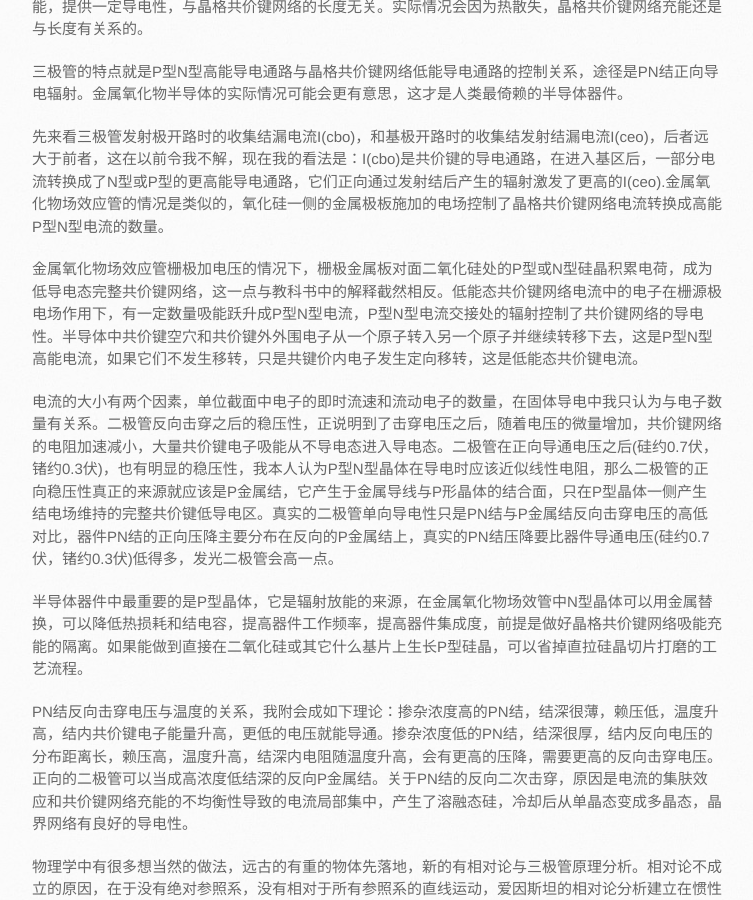
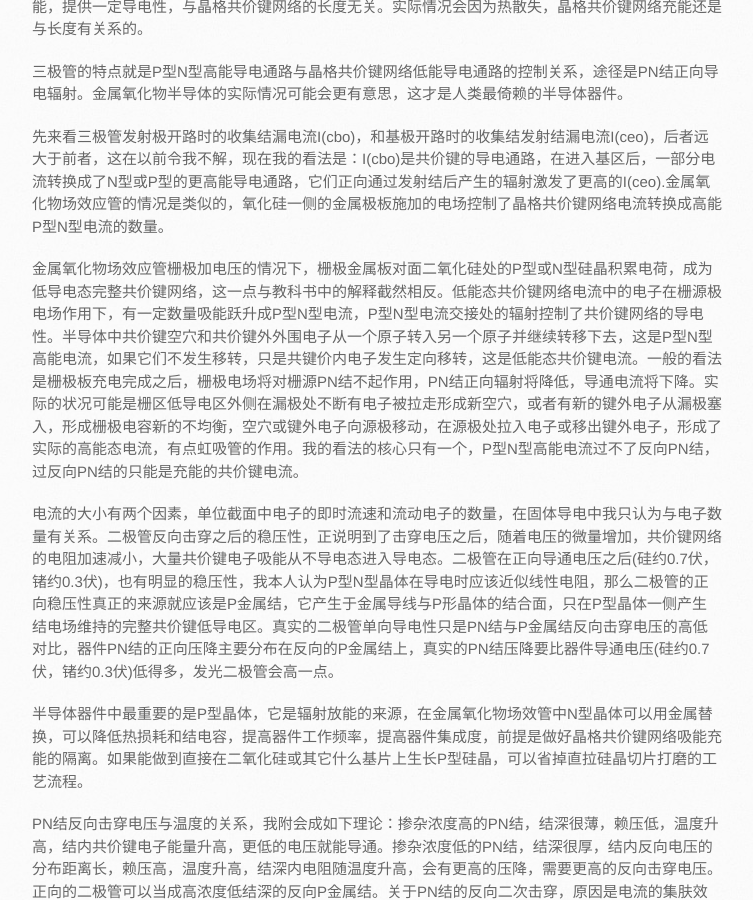
Before and after one commit to xuiv/xuiv.github.io, a Jekyll site: the page built from _posts/2019-05-28-triode-theory.markdown, in a window 1280 px wide and 900 px high, scrolled down 1133 px. Shown: the whole window, without its empty margins (138-891 px from the left). Built offline with Jekyll 4.4.1, drawn with Linux system fonts in a browser that asks for light colours; some web fonts are replaced.

Commit message:
Update 2019-05-28-triode-theory.markdown

```diff
--- a/_posts/2019-05-28-triode-theory.markdown
+++ b/_posts/2019-05-28-triode-theory.markdown
@@ -23,7 +23,7 @@ PN结加正向电压的情况，在结电场电压内，硅约0.7伏，锗约0.3
 
 先来看三极管发射极开路时的收集结漏电流I(cbo)，和基极开路时的收集结发射结漏电流I(ceo)，后者远大于前者，这在以前令我不解，现在我的看法是：I(cbo)是共价键的导电通路，在进入基区后，一部分电流转换成了N型或P型的更高能导电通路，它们正向通过发射结后产生的辐射激发了更高的I(ceo).金属氧化物场效应管的情况是类似的，氧化硅一侧的金属极板施加的电场控制了晶格共价键网络电流转换成高能P型N型电流的数量。
 
-金属氧化物场效应管栅极加电压的情况下，栅极金属板对面二氧化硅处的P型或N型硅晶积累电荷，成为低导电态完整共价键网络，这一点与教科书中的解释截然相反。低能态共价键网络电流中的电子在栅源极电场作用下，有一定数量吸能跃升成P型N型电流，P型N型电流交接处的辐射控制了共价键网络的导电性。半导体中共价键空穴和共价键外外围电子从一个原子转入另一个原子并继续转移下去，这是P型N型高能电流，如果它们不发生移转，只是共键价内电子发生定向移转，这是低能态共价键电流。
+金属氧化物场效应管栅极加电压的情况下，栅极金属板对面二氧化硅处的P型或N型硅晶积累电荷，成为低导电态完整共价键网络，这一点与教科书中的解释截然相反。低能态共价键网络电流中的电子在栅源极电场作用下，有一定数量吸能跃升成P型N型电流，P型N型电流交接处的辐射控制了共价键网络的导电性。半导体中共价键空穴和共价键外外围电子从一个原子转入另一个原子并继续转移下去，这是P型N型高能电流，如果它们不发生移转，只是共键价内电子发生定向移转，这是低能态共价键电流。一般的看法是栅极板充电完成之后，栅极电场将对栅源PN结不起作用，PN结正向辐射将降低，导通电流将下降。实际的状况可能是栅区低导电区外侧在漏极处不断有电子被拉走形成新空穴，或者有新的键外电子从漏极塞入，形成栅极电容新的不均衡，空穴或键外电子向源极移动，在源极处拉入电子或移出键外电子，形成了实际的高能态电流，有点虹吸管的作用。我的看法的核心只有一个，P型N型高能电流过不了反向PN结，过反向PN结的只能是充能的共价键电流。
 
 电流的大小有两个因素，单位截面中电子的即时流速和流动电子的数量，在固体导电中我只认为与电子数量有关系。二极管反向击穿之后的稳压性，正说明到了击穿电压之后，随着电压的微量增加，共价键网络的电阻加速减小，大量共价键电子吸能从不导电态进入导电态。二极管在正向导通电压之后(硅约0.7伏，锗约0.3伏)，也有明显的稳压性，我本人认为P型N型晶体在导电时应该近似线性电阻，那么二极管的正向稳压性真正的来源就应该是P金属结，它产生于金属导线与P形晶体的结合面，只在P型晶体一侧产生结电场维持的完整共价键低导电区。真实的二极管单向导电性只是PN结与P金属结反向击穿电压的高低对比，器件PN结的正向压降主要分布在反向的P金属结上，真实的PN结压降要比器件导通电压(硅约0.7伏，锗约0.3伏)低得多，发光二极管会高一点。
 
```
